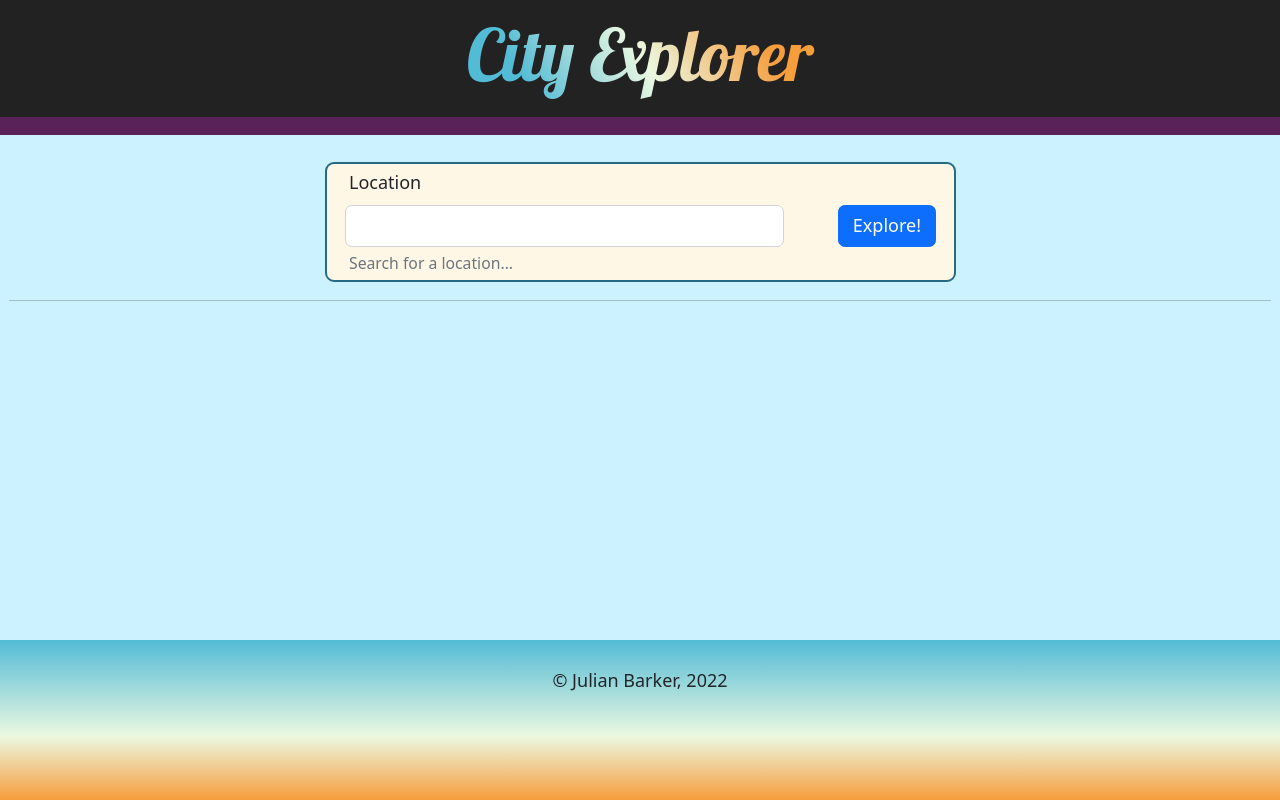
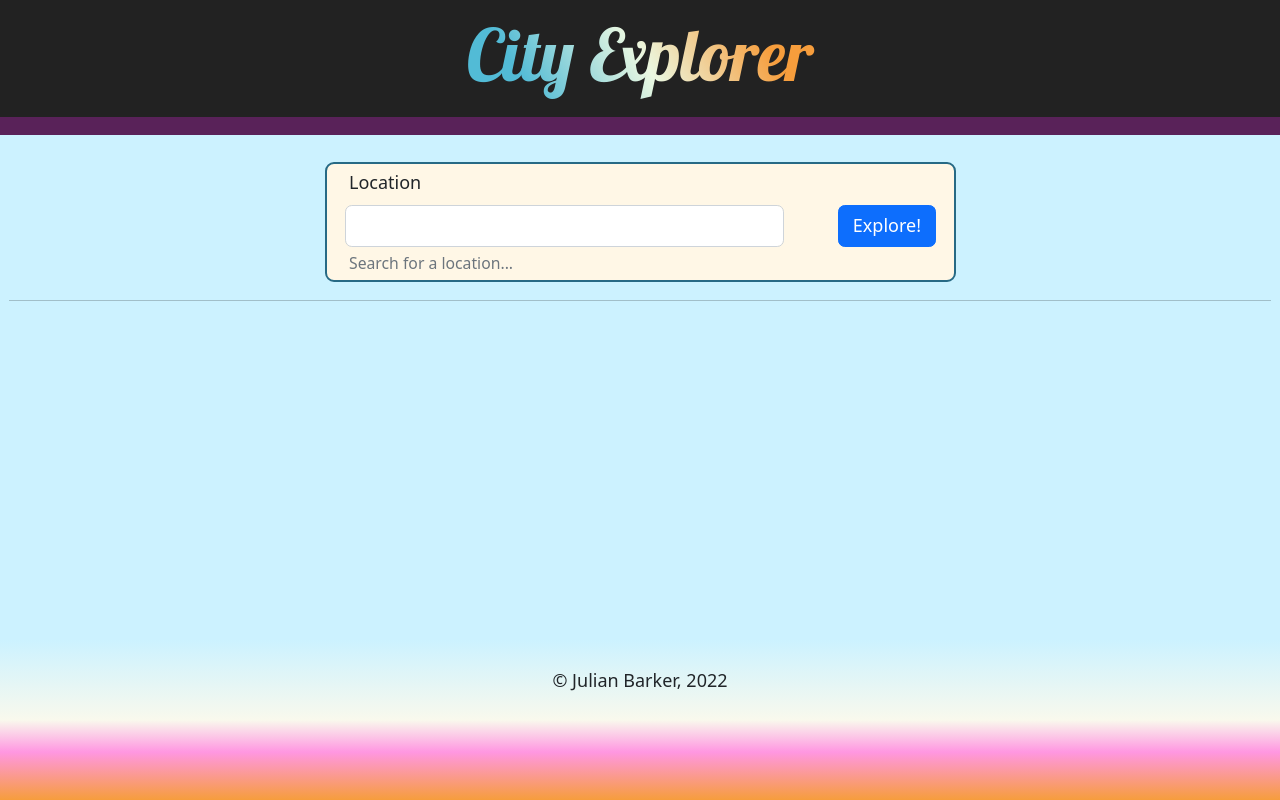
Before and after one commit to julian-barker/city-explorer, a React (Create React App) app: page / in a window 1280 px wide. Built offline with nearby package versions, Linux system fonts and the light colour scheme; the HTML template or start-up script is replaced by a standard one; a web font is replaced by a local one.

Commit message:
blend footer gradient with main

```diff
--- a/src/App.scss
+++ b/src/App.scss
@@ -82,5 +82,5 @@ footer{
   bottom: 0;
   width: 100%;
   height: $footer-ht;
-  background-image: linear-gradient(to bottom, #52bbd6, #ebf8e1 60%, #f69d3c);
+  background-image: linear-gradient(to bottom, $primary, #f9f9ed 50%, #ff97e1 70%, #f69d3c);
 }
```
